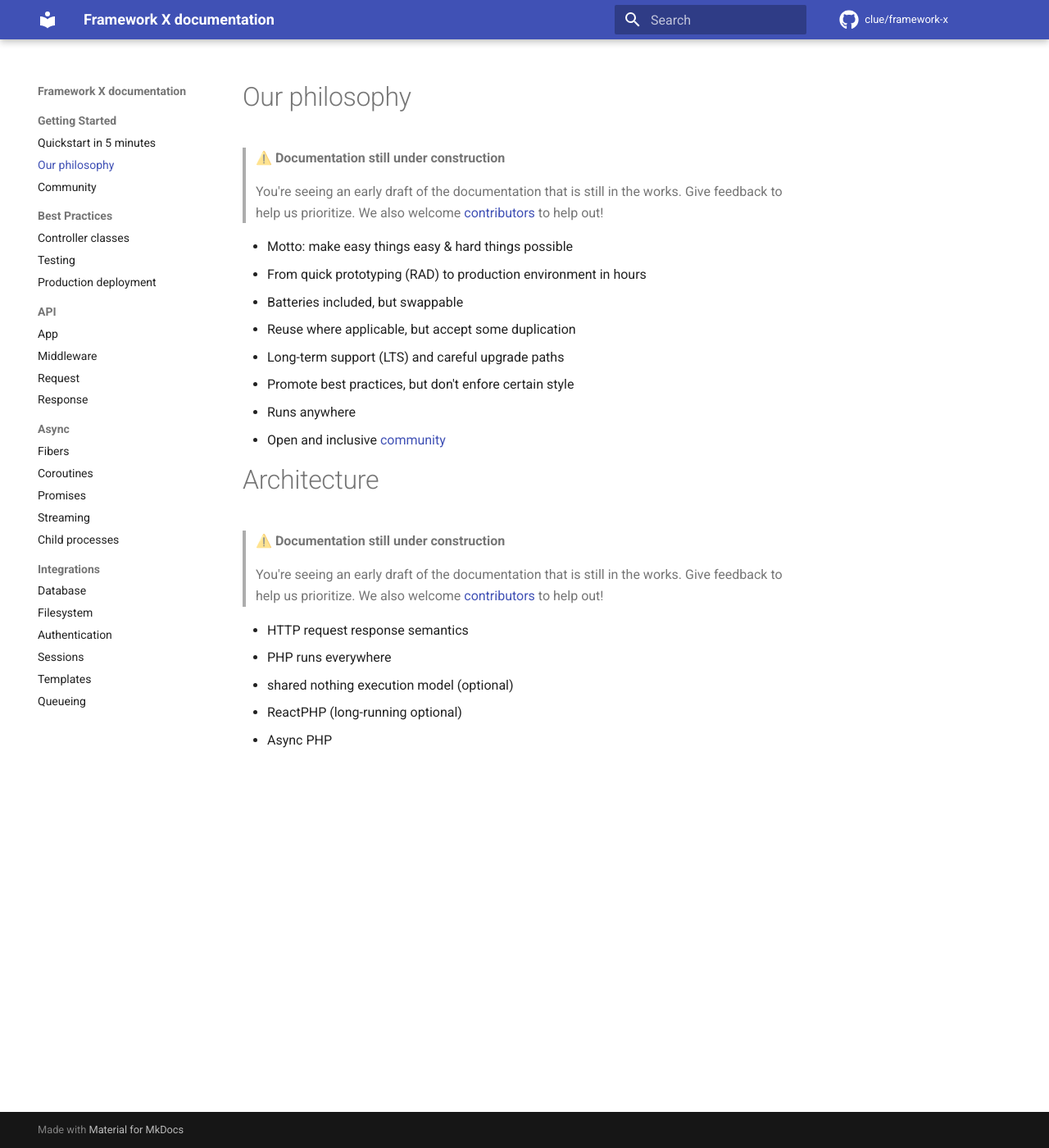
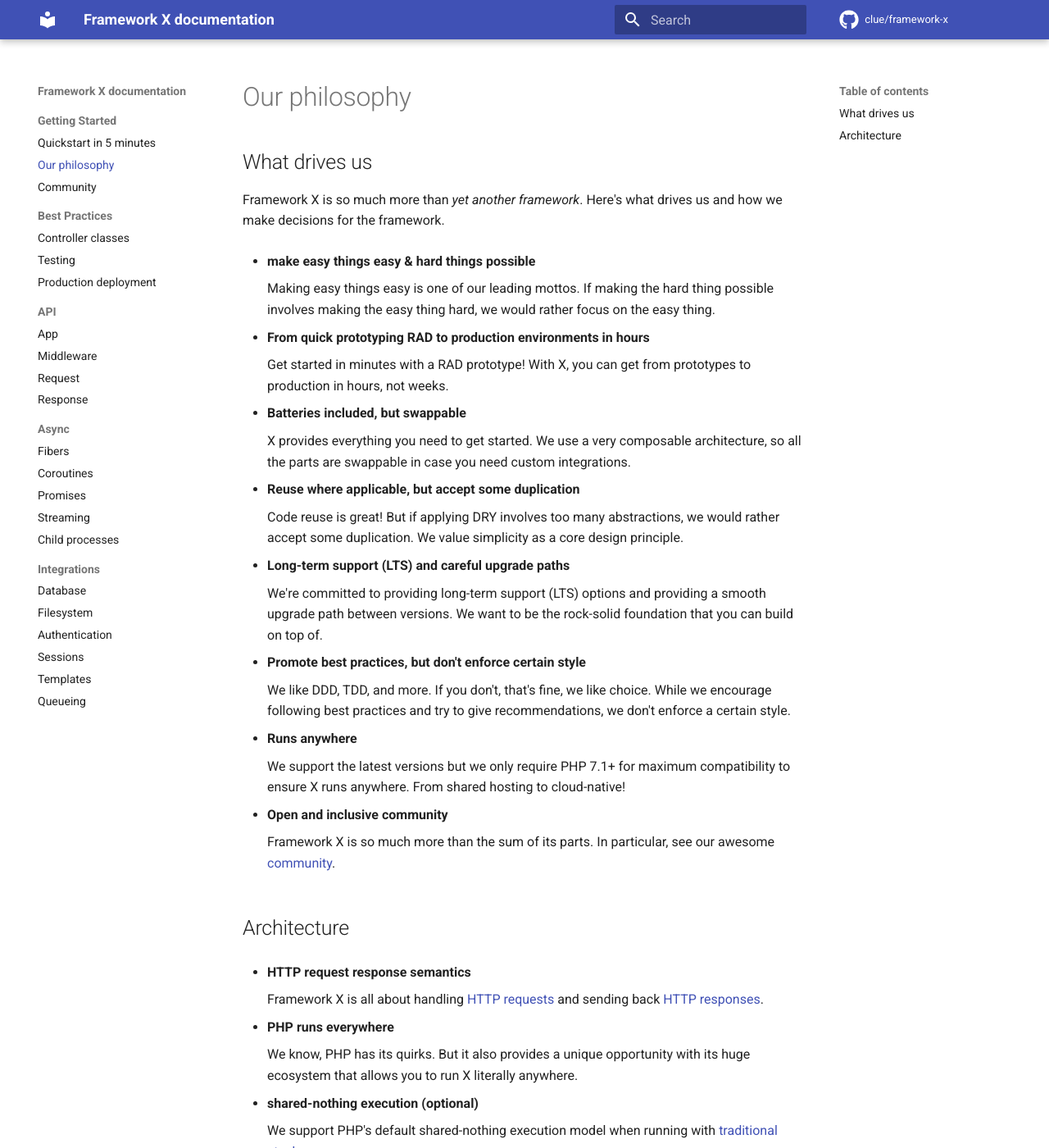
Before and after one commit to clue/framework-x, an MkDocs documentation site: the page built from docs/getting-started/philosophy.md, in a window 1280 px wide and 1400 px high. Shown: the whole window at 82% size. Built offline with MkDocs 1.6.1 and Material for MkDocs 9.7.7, drawn with Linux system fonts in a browser that asks for light colours; comment, search, counter and statistics services are not loaded; some of the changed text lies outside the part shown.

Commit message:
Improve philosophy documentation

```diff
--- a/docs/getting-started/philosophy.md
+++ b/docs/getting-started/philosophy.md
@@ -1,30 +1,76 @@
 # Our philosophy
 
-> ⚠️ **Documentation still under construction**
->
-> You're seeing an early draft of the documentation that is still in the works.
-> Give feedback to help us prioritize.
-> We also welcome [contributors](../getting-started/community.md) to help out!
+## What drives us
 
-* Motto: make easy things easy & hard things possible
-* From quick prototyping (<abbrev title="Rapid Application Development">RAD</abbrev>) to production environment in hours
-* Batteries included, but swappable
-* Reuse where applicable, but accept some duplication
-* Long-term support (LTS) and careful upgrade paths
-* Promote best practices, but don't enfore certain style
-* Runs anywhere
-* Open and inclusive [community](community.md)
+Framework X is so much more than *yet another framework*. Here's what drives
+us and how we make decisions for the framework.
 
-# Architecture
+* **make easy things easy & hard things possible**
 
-> ⚠️ **Documentation still under construction**
->
-> You're seeing an early draft of the documentation that is still in the works.
-> Give feedback to help us prioritize.
-> We also welcome [contributors](../getting-started/community.md) to help out!
+    Making easy things easy is one of our leading mottos. If making the hard thing
+    possible involves making the easy thing hard, we would rather focus on the easy
+    thing.
 
-* HTTP request response semantics
-* PHP runs everywhere
-* shared nothing execution model (optional)
-* ReactPHP (long-running optional)
-* Async PHP
+* **From quick prototyping RAD to production environments in hours**
+
+    Get started in minutes with a <abbrev title="Rapid Application Development">RAD</abbrev> prototype!
+    With X, you can get from prototypes to production in hours, not weeks.
+
+* **Batteries included, but swappable**
+
+    X provides everything you need to get started. We use a very composable
+    architecture, so all the parts are swappable in case you need custom
+    integrations.
+
+* **Reuse where applicable, but accept some duplication**
+
+    Code reuse is great! But if applying <abbrev title="Don't repeat yourself">DRY</abbrev>
+    involves too many abstractions, we would rather accept some duplication. We value simplicity
+    as a core design principle.
+
+* **Long-term support (LTS) and careful upgrade paths**
+
+    We're committed to providing long-term support (LTS) options and providing a smooth upgrade
+    path between versions. We want to be the rock-solid foundation that you can build on top of.
+
+* **Promote best practices, but don't enforce certain style**
+
+    We like <abbrev title="Domain-Driven Design">DDD</abbrev>, <abbrev title="Test-Driven Development">TDD</abbrev>,
+    and more. If you don't, that's fine, we like choice. While we encourage following best
+    practices and try to give recommendations, we don't enforce a certain style.
+
+* **Runs anywhere**
+
+    We support the latest versions but we only require PHP 7.1+ for maximum compatibility to
+    ensure X runs anywhere. From shared hosting to cloud-native!
+
+* **Open and inclusive community**
+
+    Framework X is so much more than the sum of its parts. In particular, see our awesome [community](community.md).
+
+## Architecture
+
+* **HTTP request response semantics**
+
+    Framework X is all about handling [HTTP requests](../api/request.md) and sending back
+    [ HTTP responses](../api/response.md).
+
+* **PHP runs everywhere**
+
+    We know, PHP has its quirks. But it also provides a unique opportunity with its huge ecosystem
+    that allows you to run X literally anywhere.
+
+* **shared-nothing execution (optional)**
+
+    We support PHP's default shared-nothing execution model when running with
+    [traditional stacks](../best-practices/deployment.md#traditional-stacks).
+
+* **built-in web server (optional)**
+
+    If you're ready, get even more awesome features with its
+    [built-in web server](../best-practices/deployment.md#built-in-web-server).
+
+* **Async PHP**
+
+    We're standing on the shoulders of giants. Thank you [ReactPHP](https://reactphp.org/) for
+    providing an awesome foundation!
```
